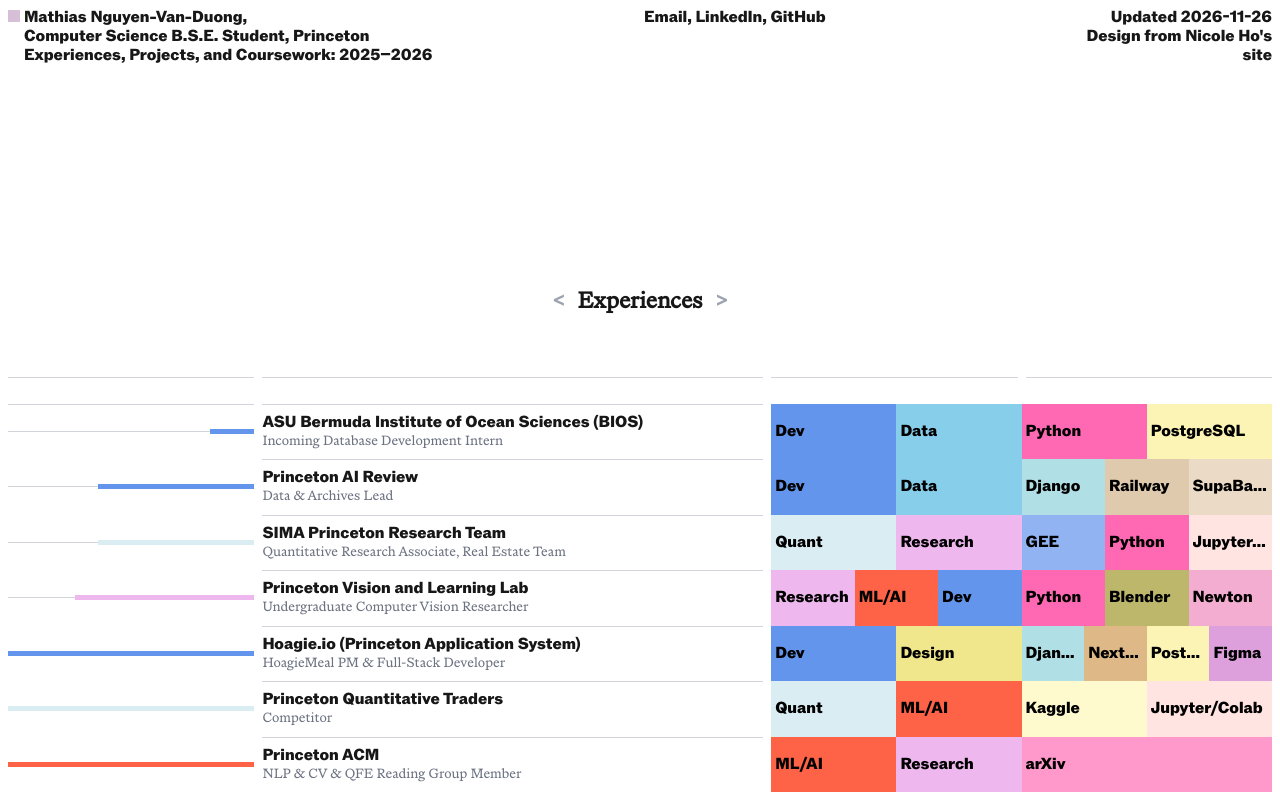
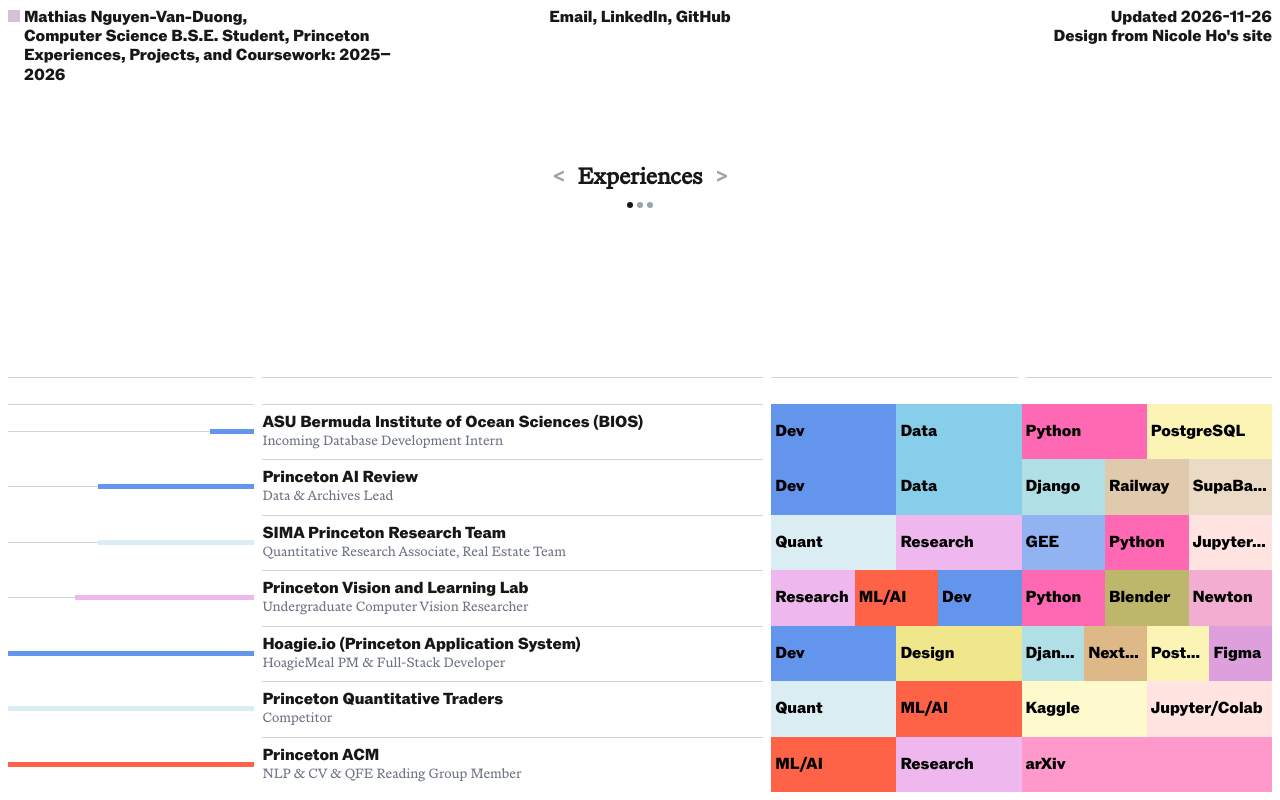
Before and after one commit to matnvd/matnvd.github.io, a React (Vite) app: page / in a window 1280 px wide. Built offline with nearby package versions, Linux system fonts and the light colour scheme.

Commit message:
UI changes and coursework colors

```diff
--- a/src/Portfolio.jsx
+++ b/src/Portfolio.jsx
@@ -265,6 +265,7 @@
 const fmtMonths = (m) => `${MONTH_ABBR[(m - 1) % 12]} ${Math.floor((m - 1) / 12)}`;
 
 const COLOR_MAP = {
+  // experience colors
   "category-dev": "#6495ed",
   "category-ml/ai": "tomato",
   "category-quant": "#daedf3",
@@ -286,6 +287,7 @@
   "technologies-python": "#ff69b4",
   "technologies-django": "#b0e0e6",
 
+  // project colors
   "category-mobile-app": "#6495ed", // same as dev
   "category-cloud-automation": "#00b953",
   "category-scraping": "tan",
@@ -303,6 +305,21 @@
   "technologies-firebase": "#deb887", // same as nextjs
   "technologies-gradio": "#f3add0", //same as newton
   "technologies-git": "#daedf3", // same as quant
+
+  // coursework colors
+  "category-computer-science": "tomato", // same as ml/ai
+  "category-operations-research-financial-engineering": "#87ceeb", // same as data
+  "category-mathematics": "#6495ed", // same as dev
+  "category-physics": "plum", // same as figma/gcp
+  "category-seminar": "#daedf3", // same as figma
+
+  "technologies-research": "#eeb7ee", // same as research/rag
+  "technologies-jupyter": "#ffe4e1", // same as jupyter/colab
+  "technologies-matlab": "#b0e0e6", // same as django
+  "technologies-latex": "#1ee477", // same as pinecone
+  "technologies-java": "#ff98cb", // same as arxiv
+  "technologies-r": "#deb887", // same as nextjs
+  "technologies-solidworks": "#dfcaae", // same as railway
 };
 
 const slugify = (s) =>
@@ -849,6 +866,30 @@
     return () => clearTimeout(timer);
   }, []);
 
+  // useEffect(() => {
+  //   document.body.style.overflowY = 'scroll';
+  //   return () => {
+  //     document.body.style.overflowY = '';
+  //   };
+  // }, []);
+
+  // for now hide scrollbar. once get more experiences/projects, // update so that u use code block above
+  useEffect(() => {
+    const style = document.createElement('style');
+    style.textContent = `
+      ::-webkit-scrollbar {
+        display: none;
+      }
+      * {
+        scrollbar-width: none;
+      }
+    `;
+    document.head.appendChild(style);
+    return () => {
+      document.head.removeChild(style);
+    };
+  }, []);
+
   const copyEmail = () => {
     navigator.clipboard?.writeText("mathiasnvd07@gmail.com");
     setCopied(true);
@@ -877,12 +918,13 @@
           style={{
             display: "grid",
             gridTemplateColumns: "repeat(6, 1fr)",
+            gridTemplateRows: "auto auto",
             gap: "0 8px",
             padding: "8px 0",
             background: "var(--background)",
           }}
         >
-          <div style={{ gridColumn: isMobile ? "span 6" : "span 3", fontWeight: 700 }}>
+          <div style={{ gridColumn: isMobile ? "span 6" : "span 2", fontWeight: 700 }}>
             <div style={{ display: "inline-flex", alignItems: "flex-start" }}>
               <a href="#" style={{ display: "block" }}>
                 <div
@@ -910,8 +952,9 @@
           <div
             className="nav-links"
             style={{
-              gridColumn: isMobile ? "2 / span 5" : "4 / span 2",
+              gridColumn: isMobile ? "2 / span 5" : "3 / span 2",
               fontWeight: 700,
+              textAlign: "center",
             }}
           >
             <span onClick={copyEmail} style={{ cursor: "pointer" }}>
@@ -931,7 +974,7 @@
             style={{
               textAlign: isMobile ? "left" : "right",
               fontWeight: 700,
-              ...(isMobile ? { gridColumn: "4 / span 3" } : {}),
+              ...(isMobile ? { gridColumn: "4 / span 3" } : { gridColumn: "5 / span 2" }),
               display: "flex",
               flexDirection: "column",
             }}
@@ -941,12 +984,23 @@
               Nicole Ho
             </a>'s site</span>
           </div>
-        </div>
-      </div>
 
-      {/* ─── Main Content ─── */}
-      <main style={{ paddingTop: isMobile ? "40px" : "160px" }}>
-        <div style={{ display: "flex", alignItems: "center", justifyContent: "center", gap: "12px", marginBottom: "32px", fontFamily: accentFontFamily, fontSize: "1.5rem", fontWeight: 700 }}>
+          <div
+            style={{
+              gridRow: 2,
+              gridColumn: "1 / -1",
+              display: "flex",
+              flexDirection: "column",
+              alignItems: "center",
+              gap: "8px",
+              fontFamily: accentFontFamily,
+              fontSize: "1.5rem",
+              fontWeight: 700,
+              paddingTop: "80px",
+              paddingBottom: "8px",
+            }}
+          >
+            <div style={{ display: "flex", alignItems: "center", gap: "12px" }}>
               <button
                 onClick={() => setTableIndex((tableIndex - 1 + TABLE_NAMES.length) % TABLE_NAMES.length)}
                 style={{ cursor: "pointer", fontSize: "inherit", fontWeight: "inherit", color: "var(--gray-400)", transition: "color 0.15s" }}
@@ -961,6 +1015,26 @@
                 onMouseLeave={e => e.currentTarget.style.color = "var(--gray-400)"}
               >&gt;</button>
             </div>
+            <div style={{ display: "flex", justifyContent: "center", gap: "4px" }}>
+              {TABLE_NAMES.map((_, i) => (
+                <div
+                  key={i}
+                  style={{
+                    width: "6px",
+                    height: "6px",
+                    borderRadius: "50%",
+                    backgroundColor: i === tableIndex ? "var(--foreground)" : "var(--gray-400)",
+                    transition: "background-color 0.15s",
+                  }}
+                />
+              ))}
+            </div>
+          </div>
+        </div>
+      </div>
+
+      {/* ─── Main Content ─── */}
+      <main style={{ paddingTop: isMobile ? "20px" : "80px" }}>
         <section style={{ width: "100%", paddingBottom: isMobile ? "16px" : "8px" }}>
           {/* Column Headers */}
           <div
```
Lines whose indentation alone changed are shown as unchanged.
